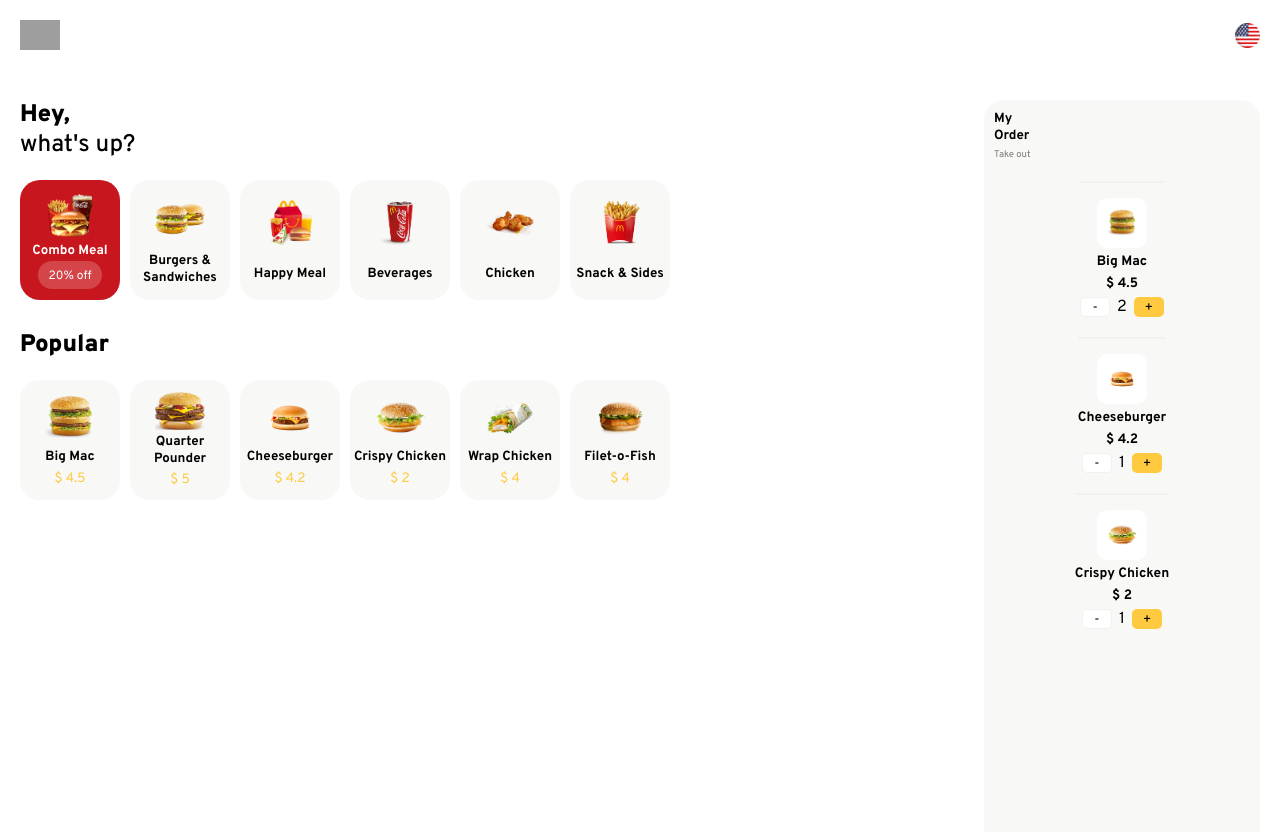
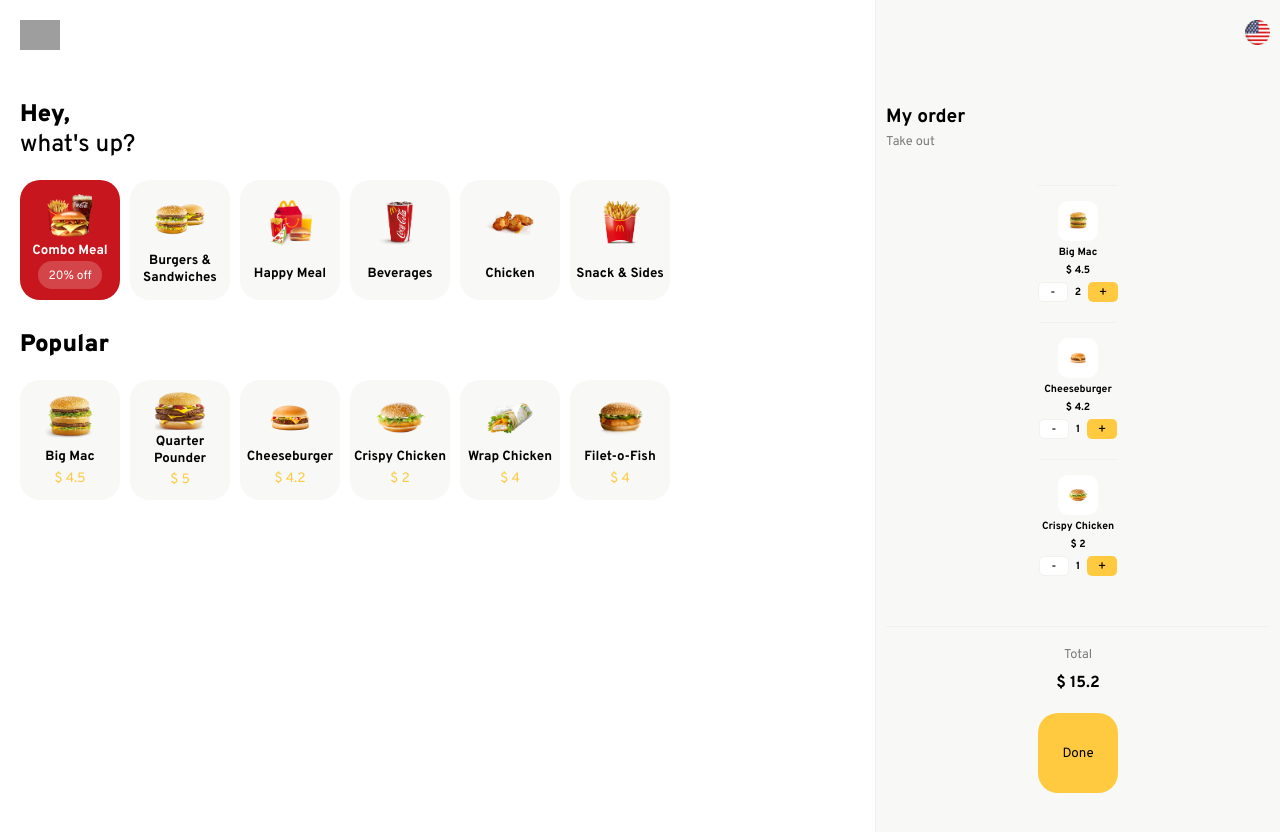
Before and after one commit to jimmycabuy/PersonalProjects, a React (Create React App) app in the folder mcdonald/: page / in a window 1280 px wide. Shown: the top 832 px of the page. Built offline with nearby package versions, Linux system fonts and the light colour scheme; grey boxes are pictures that could not be loaded.

Commit message:
mcdonald design

```diff
--- a/mcdonald/src/App.css
+++ b/mcdonald/src/App.css
@@ -15,22 +15,32 @@
 }
 
 .app {
-  padding: 20px;
+  padding: 0px 0px 20px 20px;
 }
 
 .div_logo {
+  padding-top: 20px;
   margin-bottom: 50px;
   display: flex;
-  justify-content: space-between;
-  align-items: center;
+  justify-content: flex-start;
 }
 
 .logo {
   width: 40px;
 }
 
-.usa_flag{
+.div_usa_flag {
+  padding-top: 10px;
+  margin-bottom: 60px;
+  display: flex;
+  justify-content: flex-end;
+}
+
+.usa_flag {
   width: 25px;
+  display: flex;
+  justify-content: flex-start;
+  align-items: flex-start;
 }
 
 .hey_whatsup {
@@ -123,22 +133,27 @@
   text-align: center;
 }
 
-.sidebar_container{
+.sidebar_container {
   background-color: #f8f8f6;
-  border-radius: 20px;
+  border-left: 1px solid #f1f1ef;
   height: 135vh;
-  width: 20vw;
+  width: 30vw;
   float: right;
   padding: 10px;
 }
 
-.takeout{
-  margin-top:5px;
-  opacity: 50%;
-  font-size: 60%;
+.myorder {
+  font-size: 120%;
 }
 
-.box_item_sidebar{
+.takeout {
+  margin-top: 5px;
+  opacity: 50%;
+  font-size: 80%;
+  margin-bottom: 35px;
+}
+
+.box_item_sidebar {
   display: flex;
   flex-direction: column;
   justify-content: center;
@@ -148,7 +163,7 @@
   gap: 20px;
 }
 
-.item_sidebar{
+.item_sidebar {
   display: flex;
   flex-direction: column;
   justify-content: center;
@@ -156,48 +171,80 @@
   gap: 5px;
 }
 
-.img_item_sidebar{
-  width: 30px;
+.img_item_sidebar {
+  width: 20px;
   background-color: #fff;
   border-radius: 10px;
   padding: 10px;
 }
 
-.div_quantity{
+.div_quantity {
   display: flex;
   gap: 7px;
   align-items: center;
   text-align: center;
 }
 
-.text_sidebar_item{
-  font-size: 85%;
+.text_sidebar_item {
+  font-size: 65%;
   font-weight: bold;
 }
 
-button{
+button {
   font-family: "Overpass", sans-serif;
   text-align: center;
   border-radius: 5px;
+  color: #000;
+  align-items: center;
+}
+
+.button_min {
   width: 30px;
   height: 20px;
-}
-
-.button_min{
   background: #fff;
   border: 1px solid #f1f1ef;
 }
 
-.button_max{
+.button_max {
+  width: 30px;
+  height: 20px;
   border: none;
   background-color: #ffca40;
 }
 
 hr {
-  height: 2px;
+  height: 01px;
+  border-radius: 10px;
   width: 100%;
   background-color: #f1f1ef;
-  margin-bottom: 10px!important;
+  margin-bottom: 10px !important;
   border: none;
   margin: 0;
 }
+
+.total_sidebar {
+  margin-top: 50px;
+  display: flex;
+  flex-direction: column;
+  justify-content: center;
+  align-items: center;
+  gap: 10px;
+}
+
+.text_total {
+  opacity: 50%;
+  font-size: 80%;
+}
+
+.price_total {
+  font-weight: bold;
+}
+
+.button_done {
+  margin-top: 10px;
+  width: 80px;
+  height: 80px;
+  border: none;
+  background-color: #ffca40;
+  border-radius: 20px;
+}
--- a/mcdonald/src/App.js
+++ b/mcdonald/src/App.js
@@ -8,11 +8,10 @@
 function App() {
   return (
     <div className="app">
+      <Sidebar />
       <div className="div_logo">
         <img src="../icons/logo.png" alt="logo" className="logo" />
-        <img src="../icons/usa.png" alt="usa" className="usa_flag" />
       </div>
-      <Sidebar/>
       <h3 className="hey_whatsup">
         <span className="hey">Hey,</span>
         <br /> what's up?{" "}
--- a/mcdonald/src/components/ItemSideBar.jsx
+++ b/mcdonald/src/components/ItemSideBar.jsx
@@ -3,7 +3,7 @@
 export default function ItemSideBar(props) {
   return (
     <div className="item_sidebar">
-        <hr />
+      <hr />
       <img
         src={`/../../icons/${props.icon}`}
         alt={props.name}
@@ -13,7 +13,7 @@
       <p className="text_sidebar_item">$ {props.price}</p>
       <div className="div_quantity">
         <button className="button_min">-</button>
-        <p>{props.quantity}</p>
+        <p className="text_sidebar_item">{props.quantity}</p>
         <button className="button_max">+</button>
       </div>
     </div>
--- a/mcdonald/src/components/Sidebar.jsx
+++ b/mcdonald/src/components/Sidebar.jsx
@@ -5,9 +5,10 @@
 export default function Sidebar() {
   return (
     <div className="sidebar_container">
-      <h5>
-        My <br /> Order
-      </h5>
+      <div className="div_usa_flag">
+        <img src="../icons/usa.png" alt="usa" className="usa_flag" />
+      </div>
+      <h5 className="myorder">My order</h5>
       <p className="takeout">Take out</p>
       <div className="box_item_sidebar">
         {menu.map((item) => {
@@ -17,6 +18,12 @@
           return null;
         })}
       </div>
+      <div className="total_sidebar">
+        <hr />
+        <p className="text_total">Total</p>
+        <p className="price_total">$ 15.2</p>
+        <button className="button_done">Done</button>
+      </div>
     </div>
   );
 }
```
